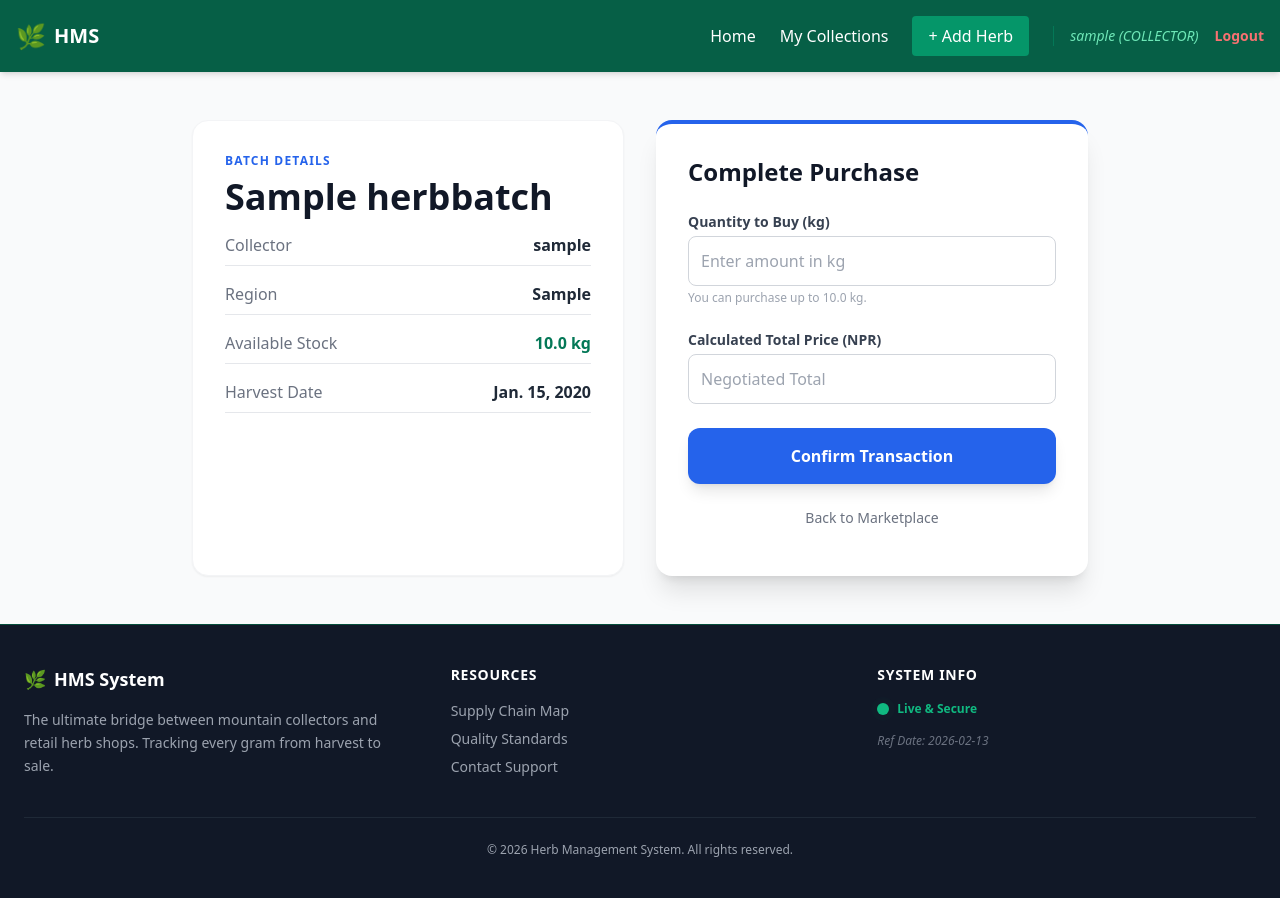
After one commit to bipinjlimbu/Herbs-Management-System---Django-Project, a Django app: page /purchase/1/ in a window 1280 px wide. The commit adds this page. Run offline with Django 5.2, Linux system fonts and the light colour scheme; a user stored in the database is signed in; tables that the repository leaves empty hold one stand-in row (values such as "Sample post").

Commit message:
Transactions Process Done

```diff
--- a/hms_app/models.py
+++ b/hms_app/models.py
@@ -43,9 +43,15 @@ class RetailerInventory(models.Model):
     original_batch = models.ForeignKey(HerbBatch, on_delete=models.SET_NULL, null=True)
 
 class Transaction(models.Model):
+    class Status(models.TextChoices):
+        PENDING = 'PENDING', 'Pending'
+        APPROVED = 'APPROVED', 'Approved'
+        REJECTED = 'REJECTED', 'Rejected'
+
     collector = models.ForeignKey(User, on_delete=models.CASCADE, related_name='sales')
     retailer = models.ForeignKey(User, on_delete=models.CASCADE, related_name='purchases')
     batch = models.ForeignKey(HerbBatch, on_delete=models.CASCADE)
     quantity_bought = models.FloatField()
     total_price = models.DecimalField(max_digits=10, decimal_places=2)
     timestamp = models.DateTimeField(auto_now_add=True)
+    status = models.CharField(max_length=10, choices=Status.choices, default=Status.PENDING)
--- /dev/null
+++ b/hms_app/templates/pages/purchase_page.html
@@ -0,0 +1,72 @@
+<html>
+<head>
+    <title>Purchase Herb - HMS</title>
+    {% load static %}
+    <link href="{% static 'src/styles.css' %}" rel="stylesheet" />
+</head>
+
+<body class="bg-gray-50 flex flex-col min-h-screen">
+    {% include 'components/_navbar.html' %}
+
+    <main class="flex-grow container mx-auto px-6 py-12">
+        <div class="max-w-4xl mx-auto grid grid-cols-1 md:grid-cols-2 gap-8">
+
+            <div class="bg-white p-8 rounded-2xl shadow-sm border border-gray-100">
+                <span class="text-xs font-bold uppercase tracking-widest text-blue-600">Batch Details</span>
+                <h1 class="text-4xl font-bold text-gray-900 mt-2 mb-4">{{ batch.name }}</h1>
+
+                <div class="space-y-4">
+                    <div class="flex justify-between border-b pb-2">
+                        <span class="text-gray-500">Collector</span>
+                        <span class="font-bold text-gray-800">{{ batch.collector.username }}</span>
+                    </div>
+                    <div class="flex justify-between border-b pb-2">
+                        <span class="text-gray-500">Region</span>
+                        <span class="font-bold text-gray-800">{{ batch.collector.collector_info.region }}</span>
+                    </div>
+                    <div class="flex justify-between border-b pb-2">
+                        <span class="text-gray-500">Available Stock</span>
+                        <span class="font-bold text-emerald-700">{{ batch.remaining_quantity }} kg</span>
+                    </div>
+                    <div class="flex justify-between border-b pb-2">
+                        <span class="text-gray-500">Harvest Date</span>
+                        <span class="font-bold text-gray-800">{{ batch.harvest_date }}</span>
+                    </div>
+                </div>
+            </div>
+
+            <div class="bg-white p-8 rounded-2xl shadow-xl border-t-4 border-blue-600">
+                <h2 class="text-2xl font-bold text-gray-900 mb-6">Complete Purchase</h2>
+
+                <form method="POST" class="space-y-6">
+                    {% csrf_token %}
+
+                    <div>
+                        <label class="block text-sm font-bold text-gray-700">Quantity to Buy (kg)</label>
+                        <input type="number" step="0.01" name="quantity" min="0.01" max="{{ batch.remaining_quantity }}" required
+                               placeholder="Enter amount in kg"
+                               class="w-full mt-1 p-3 border border-gray-300 rounded-lg focus:ring-2 focus:ring-blue-500 outline-none">
+                        <p class="text-xs text-gray-400 mt-1">You can purchase up to {{ batch.remaining_quantity }} kg.</p>
+                    </div>
+
+                    <div>
+                        <label class="block text-sm font-bold text-gray-700">Calculated Total Price (NPR)</label>
+                        <input type="number" name="total_price" required placeholder="Negotiated Total"
+                               class="w-full mt-1 p-3 border border-gray-300 rounded-lg focus:ring-2 focus:ring-blue-500 outline-none">
+                    </div>
+
+                    <button type="submit" class="w-full bg-blue-600 text-white font-bold py-4 rounded-xl hover:bg-blue-700 shadow-lg transition transform active:scale-95">
+                        Confirm Transaction
+                    </button>
+
+                    <a href="/marketplace/" class="block text-center text-sm text-gray-500 hover:text-gray-800 font-medium mt-4">
+                        Back to Marketplace
+                    </a>
+                </form>
+            </div>
+        </div>
+    </main>
+
+    {% include 'components/_footer.html' %}
+</body>
+</html>
--- a/hms_app/urls.py
+++ b/hms_app/urls.py
@@ -2,6 +2,7 @@ from django.urls import path
 from .views.main import home_view
 from .views.auth import register_view, login_view, logout_view
 from .views.herb import add_herb_view, my_collections_view, marketplace_view
+from .views.transactions import purchase_request_view, approve_transaction, reject_transaction
 
 urlpatterns = [
     path('', home_view, name='home'),
@@ -11,4 +12,7 @@ urlpatterns = [
     path('add-batch/', add_herb_view, name='add_batch'),
     path('my-batches/', my_collections_view, name='my_batches'),
     path('marketplace/', marketplace_view, name='marketplace'),
+    path('purchase/<int:batch_id>/', purchase_request_view, name='purchase_request'),
+    path('approve/<int:transaction_id>/', approve_transaction, name='approve_transaction'),
+    path('reject/<int:transaction_id>/', reject_transaction, name='reject_transaction'),
 ]
--- /dev/null
+++ b/hms_app/views/transactions.py
@@ -0,0 +1,74 @@
+from django.shortcuts import get_object_or_404, render, redirect
+from django.contrib.auth.decorators import login_required
+from django.contrib import messages
+from ..models import HerbBatch, RetailerInventory, Transaction
+
+@login_required
+def purchase_request_view(request, batch_id):
+    batch = get_object_or_404(HerbBatch, id=batch_id)
+
+    if request.method == 'POST':
+        qty = float(request.POST.get('quantity'))
+        price = request.POST.get('total_price')
+
+        # Just create the request, do NOT subtract stock yet
+        Transaction.objects.create(
+            collector=batch.collector,
+            retailer=request.user,
+            batch=batch,
+            quantity_bought=qty,
+            total_price=price,
+            status='PENDING'
+        )
+        messages.success(request, "Purchase request sent! Waiting for collector approval.")
+        return redirect('/')
+
+    return render(request, 'pages/purchase_page.html', {'batch': batch})
+
+@login_required
+def approve_transaction(request, transaction_id):
+    tx = get_object_or_404(Transaction, id=transaction_id, collector=request.user)
+
+    if tx.status != 'PENDING':
+        messages.error(request, "This transaction has already been processed.")
+        return redirect('/')
+
+    # 1. Deduct stock from the actual Batch
+    batch = tx.batch
+    if batch.remaining_quantity >= tx.quantity_bought:
+        batch.remaining_quantity -= tx.quantity_bought
+        if batch.remaining_quantity == 0:
+            batch.is_available = False
+        batch.save()
+
+        # 2. Update Transaction Status
+        tx.status = 'APPROVED'
+        tx.save()
+
+        # 3. Add to Retailer's Inventory
+        RetailerInventory.objects.create(
+            retailer=tx.retailer,
+            herb_name=batch.name,
+            current_stock=tx.quantity_bought,
+            original_batch=batch
+        )
+        messages.success(request, "Transaction approved and stock transferred.")
+    else:
+        messages.error(request, "Not enough stock to fulfill this request.")
+
+    return redirect('/')
+
+@login_required
+def reject_transaction(request, transaction_id):
+    # Ensure only the collector assigned to this transaction can reject it
+    tx = get_object_or_404(Transaction, id=transaction_id, collector=request.user)
+
+    if request.method == 'POST':
+        if tx.status == 'PENDING':
+            tx.status = 'REJECTED'
+            tx.save()
+            messages.info(request, f"Purchase request for {tx.batch.name} has been rejected.")
+        else:
+            messages.error(request, "This transaction has already been processed.")
+
+    return redirect('/')
--- a/static/src/styles.css
+++ b/static/src/styles.css
@@ -427,7 +427,7 @@ Ensure the default browser behavior of the `hidden` attribute.
   --tw-transform: translateX(var(--tw-translate-x)) translateY(var(--tw-translate-y)) rotate(var(--tw-rotate)) skewX(var(--tw-skew-x)) skewY(var(--tw-skew-y)) scaleX(var(--tw-scale-x)) scaleY(var(--tw-scale-y));
 }
 
-.divide-y > *, .border, .border-t, .border-l, .border-b {
+.divide-y > *, .border, .border-t, .border-l, .border-b, .border-t-4 {
   --tw-border-opacity: 1;
   border-color: rgb(229 231 235 / var(--tw-border-opacity));
 }
@@ -643,6 +647,10 @@ Ensure the default browser behavior of the `hidden` attribute.
 
 .max-w-2xl {
   max-width: 42rem;
+}
+
+.max-w-4xl {
+  max-width: 56rem;
 }
 
 .flex-1 {
@@ -815,6 +827,10 @@ Ensure the default browser behavior of the `hidden` attribute.
   border-bottom-width: 1px;
 }
 
+.border-t-4 {
+  border-top-width: 4px;
+}
+
 .border-gray-100 {
   --tw-border-opacity: 1;
   border-color: rgb(243 244 246 / var(--tw-border-opacity));
@@ -848,6 +864,21 @@ Ensure the default browser behavior of the `hidden` attribute.
 .border-blue-100 {
   --tw-border-opacity: 1;
   border-color: rgb(219 234 254 / var(--tw-border-opacity));
+}
+
+.border-blue-600 {
+  --tw-border-opacity: 1;
+  border-color: rgb(37 99 235 / var(--tw-border-opacity));
+}
+
+.border-red-100 {
+  --tw-border-opacity: 1;
+  border-color: rgb(254 226 226 / var(--tw-border-opacity));
+}
+
+.border-gray-50 {
+  --tw-border-opacity: 1;
+  border-color: rgb(249 250 251 / var(--tw-border-opacity));
 }
 
 .bg-gray-50 {
@@ -1043,6 +1084,10 @@ Ensure the default browser behavior of the `hidden` attribute.
 
 .pr-4 {
   padding-right: 1rem;
+}
+
+.pb-2 {
+  padding-bottom: 0.5rem;
 }
 
 .text-left {
@@ -1204,6 +1249,26 @@ Ensure the default browser behavior of the `hidden` attribute.
   color: rgb(21 128 61 / var(--tw-text-opacity));
 }
 
+.text-blue-600 {
+  --tw-text-opacity: 1;
+  color: rgb(37 99 235 / var(--tw-text-opacity));
+}
+
+.text-gray-800 {
+  --tw-text-opacity: 1;
+  color: rgb(31 41 55 / var(--tw-text-opacity));
+}
+
+.text-red-700 {
+  --tw-text-opacity: 1;
+  color: rgb(185 28 28 / var(--tw-text-opacity));
+}
+
+.text-red-600 {
+  --tw-text-opacity: 1;
+  color: rgb(220 38 38 / var(--tw-text-opacity));
+}
+
 .opacity-75 {
   opacity: 0.75;
 }
```
Also changed, not shown: other parts of static/src/styles.css (+38 -0 lines), hms_app/templates/main/home_page.html (+58 -0 lines), hms_app/views/main.py (+17 -3 lines), hms_app/migrations/0002_transaction_status.py (added).
